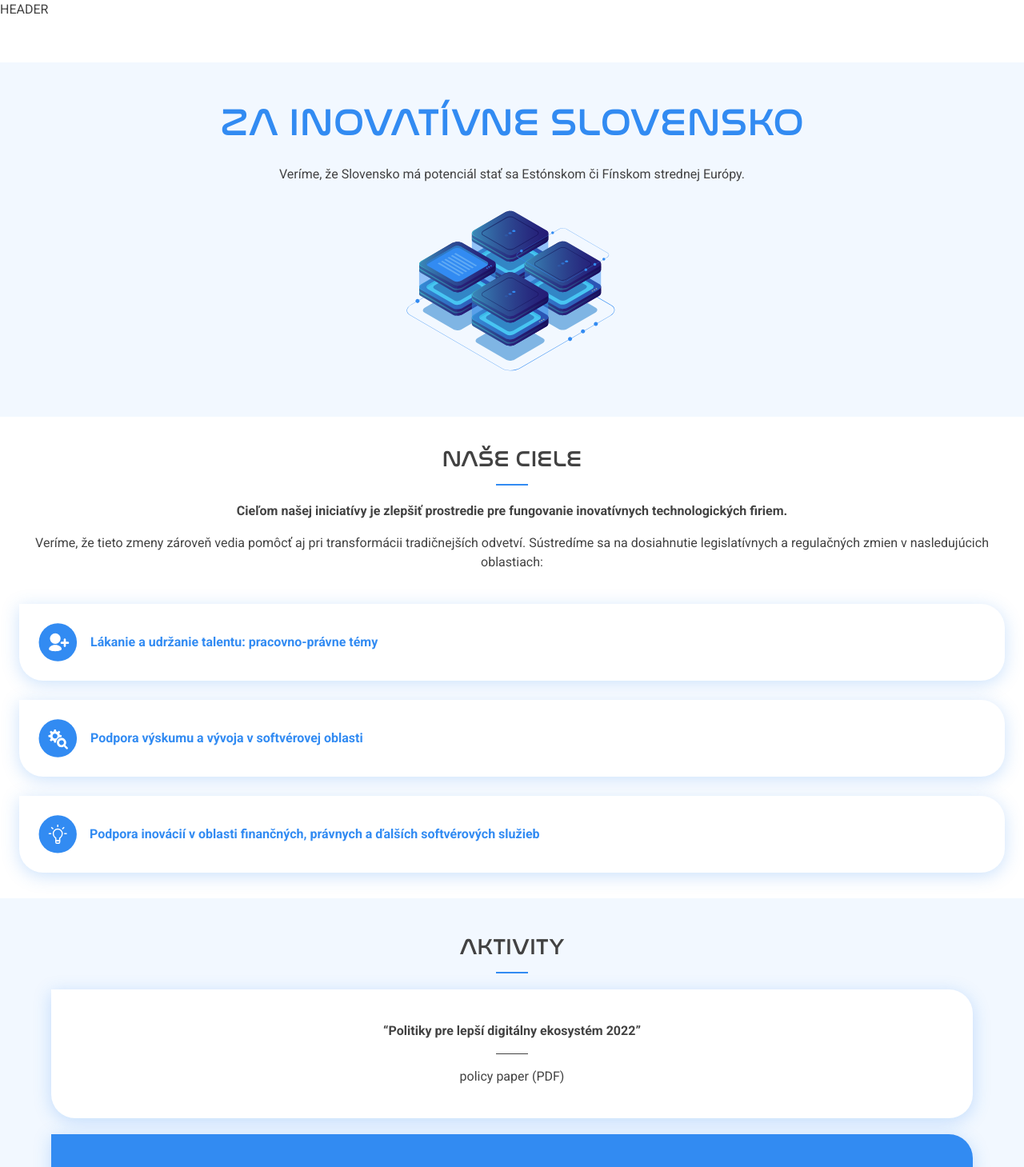
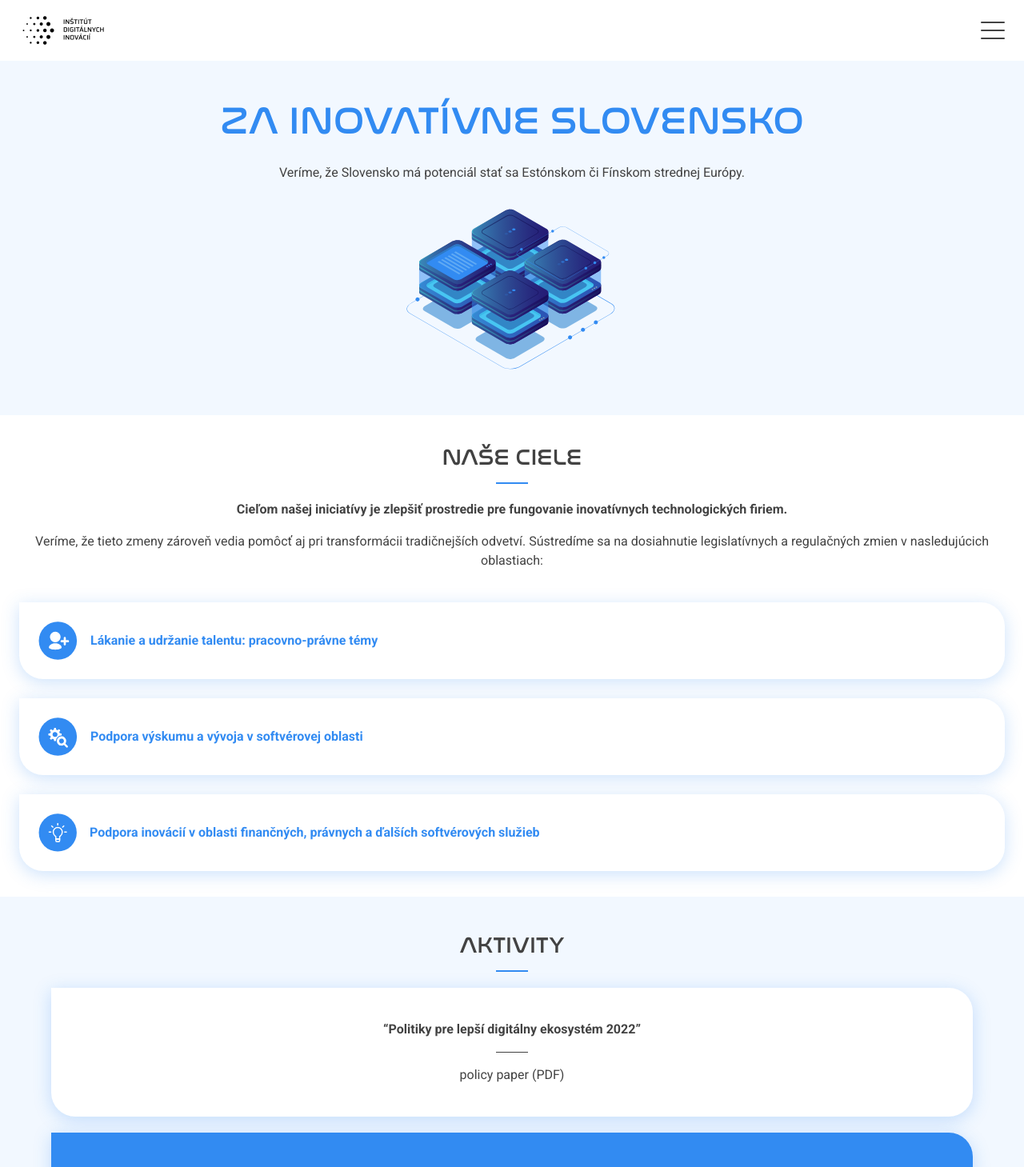
Before and after one commit to vacuumlabs/institut-digitalnych-inovacii, a Next.js app: page / in a window 1280 px wide. Shown: the top 1459 px of the page at 80% size. Built offline with nearby package versions, Linux system fonts and the light colour scheme.

Commit message:
Add basic header

```diff
--- /dev/null
+++ b/components/Header.jsx
@@ -0,0 +1,84 @@
+import classNames from "classnames";
+import { useEffect, useState } from "react";
+
+const navLinks = [
+  {
+    label: "Naše ciele",
+    url: "#goals",
+  },
+  {
+    label: "Aktivity",
+    url: "#activities",
+  },
+  {
+    label: "Kto sme",
+    url: "#about-us",
+  },
+  {
+    label: "Kontakt",
+    url: "#contact",
+  },
+];
+
+const Header = () => {
+  const [menuOpen, setMenuOpen] = useState(false);
+
+  useEffect(() => {
+    document.body.style.overflow = menuOpen ? "hidden" : "unset";
+  }, [menuOpen]);
+
+  return (
+    <header className="py-3">
+      <div className="container relative z-[2] mx-auto flex items-center justify-between">
+        <img
+          src="/assets/logo.png"
+          className="h-[52px] w-[110px]"
+          alt="IDI logo"
+        />
+        <button
+          className="space-y-2"
+          aria-label="open menu"
+          onClick={() => setMenuOpen(!menuOpen)}
+        >
+          <div className="bg-default h-[2px] w-[30px] rounded-sm" />
+          <div className="bg-default h-[2px] w-[30px] rounded-sm" />
+          <div className="bg-default h-[2px] w-[30px] rounded-sm" />
+        </button>
+      </div>
+      <div
+        className={classNames(
+          menuOpen ? "visible" : "hidden",
+          "fixed",
+          "z-[1]",
+          "w-full",
+          "h-full",
+          "top-0",
+          "left-0",
+          "bg-white",
+          "pt-[76px]",
+          "pl-6"
+        )}
+      >
+        <div className="bg-brand-light ml-auto h-full w-4/5 py-6 pr-6 pl-8">
+          <nav>
+            <ul className="space-y-4">
+              {navLinks.map((link, index) => (
+                <li key={index}>
+                  <a
+                    href={link.url}
+                    className="font-nasa text-title-small font-normal"
+                    onClick={() => setMenuOpen(false)}
+                  >
+                    {link.label}
+                  </a>
+                </li>
+              ))}
+            </ul>
+          </nav>
+        </div>
+      </div>
+    </header>
+  );
+};
+
+export default Header;
--- a/pages/index.js
+++ b/pages/index.js
@@ -1,4 +1,6 @@
 import Head from "next/head";
+
+import Header from "../components/Header";
 import AboutUs from "../components/AboutUs";
 import Activities from "../components/Activities";
 import FoundingMembers from "../components/FoundingMembers";
@@ -14,18 +16,22 @@ export default function Home() {
         <meta name="description" content="Some description" />
         <link rel="icon" href="/favicon.ico" />
       </Head>
-      <header className="h-[78px]">HEADER</header>
+      <Header />
       <main>
         <Hero />
-        <Goals />
-        <div className="bg-brand-light">
+        <div id="goals">
+          <Goals />
+        </div>
+        <div className="bg-brand-light" id="activities">
           <Activities />
         </div>
-        <AboutUs />
+        <div id="about-us">
+          <AboutUs />
+        </div>
         <FoundingMembers />
         <OtherMembers />
       </main>
-      <footer>FOOTER</footer>
+      <footer id="contact">FOOTER</footer>
     </>
   );
 }
```
Also changed, not shown: public/assets/logo.png (added).
